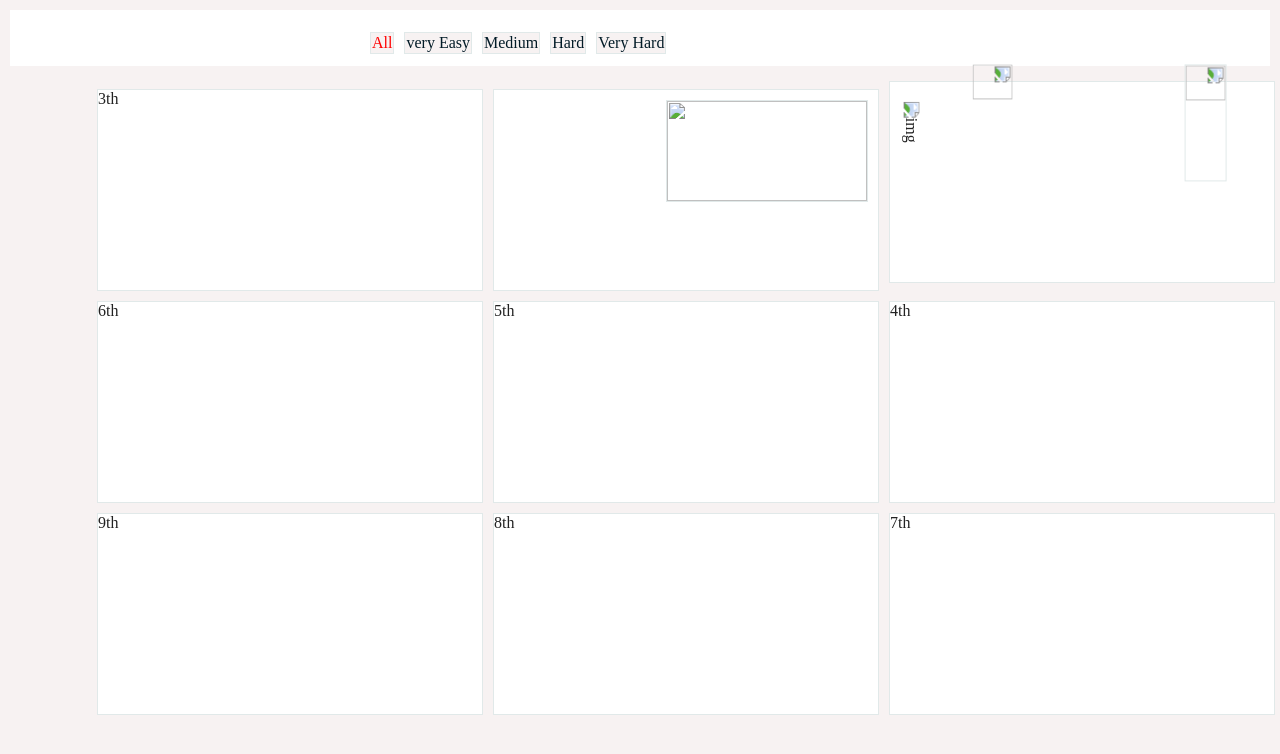
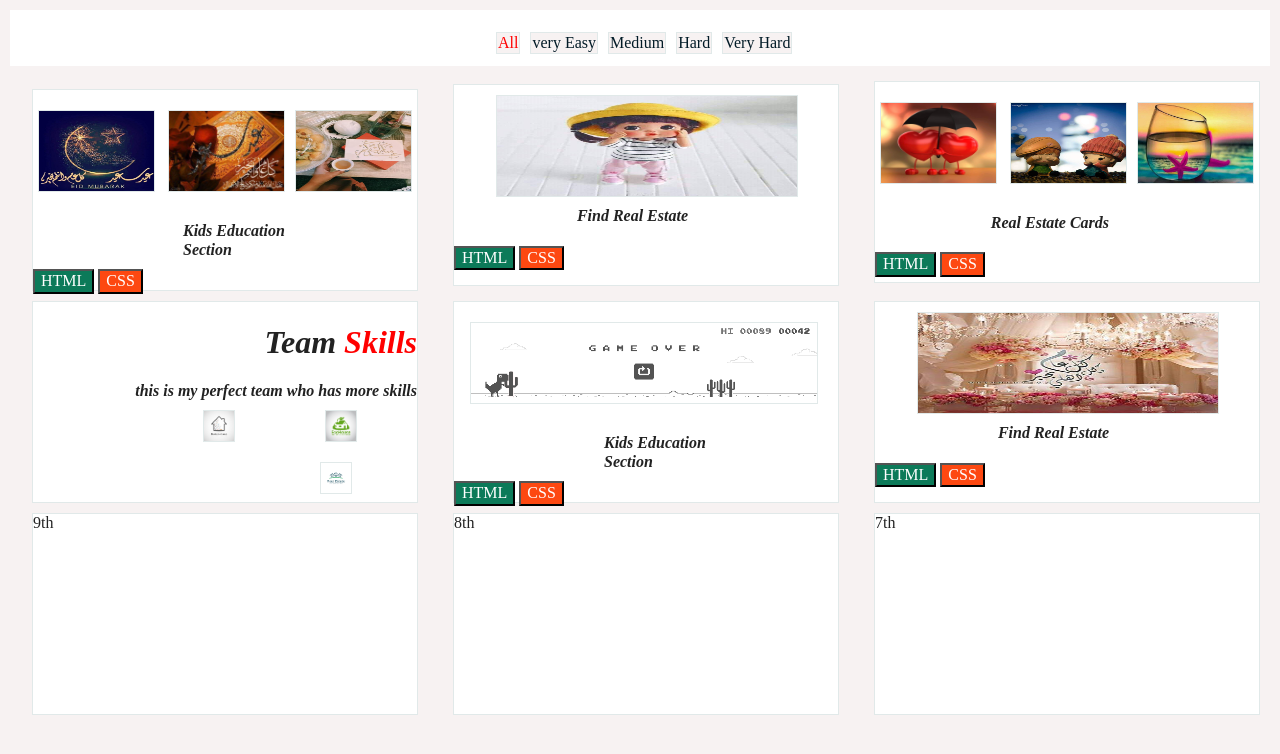
Before and after one commit to dina-eltahawy/zero, a website built with Parcel: page index.html in a window 1280 px wide. Built offline with nearby package versions, Linux system fonts and the light colour scheme; files whose address does not match are found by name.

Commit message:
updating images

```diff
--- a/css/main.css
+++ b/css/main.css
@@ -57,6 +57,13 @@ padding-top: 1px;
 
 }
 
+ul{
+
+  margin-left: 20%;
+  margin-right: 20%;
+  margin-bottom: 10px;
+}
+
 li {
 color: rgb(2, 27, 39);
 margin: 5px;
@@ -75,25 +82,29 @@ margin-bottom: 30px;
 
 
 .first {
-background: #fff;
-margin: 5px;
-
-height: 200px;
-width: 30%;
-float: right;
-border:1px solid rgb(225, 233, 233);
+  background: #fff;
+  margin: 5px;
+  margin-right: 20px;
+  margin-left: 5px;
+margin margin-top: 5px;
+  height:200px;
+  width: 30%;
+  float: right;
+  border:1px solid rgb(225, 233, 233);
 
 }
-img{
-  height: 40px;
-width: 30%;
-transform: rotate(90deg);
+.img1{
+
+
+
 margin-top: 20px;
-margin-left: 0px;
+margin-left: 5px;
 margin-right: 0px;
 margin-bottom: 10px;
 
 border: 1px solid rgb(225, 233, 233);
+width: 30%;
+height:40% ;
 
 }
 
@@ -102,16 +113,56 @@ float: right;
 border: 1px solid rgb(225, 233, 233);
 margin-top: 20px;
 margin-bottom: 30px;
-margin-right: 10px;
+margin-right: 5px;
+height: 40%;
+width: 30%;
 }
+
+.img3{
+  float: right;
+  border: 1px solid rgb(225, 233, 233);
+  margin-top: 20px;
+  margin-bottom: 30px;
+  margin-right: 10px;
+  height: 40%;
+  width: 30%;
+  }
+.note1{
+
+  float: right;
+  margin-right: 150px;
+  margin-left: 100px;
+  font-style:italic;
+ font-weight: bold;padding: 0px;
+ margin-top: 0px;
+ margin-bottom: 10px;
+
+}
+
+.html{
+  background-color: rgb(12, 122, 89);
+  color: white;
+  margin-top: 10px;
+  margin-left: 0px;
+}
+.css{
+  background-color: rgb(253, 72, 17);
+  color: white;
+  margin-top: 10px;
+  margin-left: 0px;
+
+}
+
+
 .second {
   background: #fff;
   margin: 5px;
-
+  margin-right: 30px;
+  margin-left: 5px;
   height:200px;
   width: 30%;
   float: right;
-
+  margin-top:0px ;
   border:1px solid rgb(225, 233, 233);
 
   }
@@ -120,9 +171,10 @@ margin-right: 10px;
   float: right;
 border: 1px solid rgb(225, 233, 233);
 margin:10px;
-margin-left: 15px;
+margin-right: 40px;
+margin-left: 10px;
 transform: rotate(360deg);
-width: 200px;
+width: 300px;
 height: 100px;
 }
 
@@ -132,7 +184,8 @@ height: 100px;
   .third {
     background: #fff;
     margin: 5px;
-
+    margin-left: 10px;
+    margin-right: 30px;
     height:200px;
     width: 30%;
     float: right;
@@ -140,9 +193,40 @@ height: 100px;
     border:1px solid rgb(225, 233, 233);
 
     }
+
+
+    .note2{
+      float: right;
+      margin-right: 100px;
+      margin-left: 150px;
+      font-style:italic;
+     font-weight: bold;padding: 0px;
+     margin-top: 0px;
+
+
+}
+
+.html1{
+  background-color: rgb(12, 122, 89);
+  color: white;
+  margin-top: 10px;
+  margin-left: 0px;
+}
+.css1{
+  background-color: rgb(253, 72, 17);
+  color: white;
+  margin-top: 10px;
+  margin-left: 0px;
+
+}
+
+
+
     .fourth {
       background: #fff;
       margin: 5px;
+      margin-right: 20px;
+      margin-left: 5px;
 
       height:200px;
       width: 30%;
@@ -151,22 +235,102 @@ height: 100px;
 
 
       }
+
+
+
+        .img4{
+          float: right;
+          border: 1px solid rgb(225, 233, 233);
+          margin-top: 20px;
+          margin-bottom: 30px;
+          margin-right: 20px;
+          height: 40%;
+          width:90%;
+          }
+
+
+
+
+
       .fifth {
         background: #fff;
         margin: 5px;
-
+        margin-right: 30px;
+        margin-left: 5px;
         height:200px;
         width: 30%;
         float: right;
         border:1px solid rgb(225, 233, 233);
+      }
 
+      h1{
+
+        float: right;
+        margin-right: 150px;
+        margin-left: 100px;
+        font-style:italic;
+       font-weight: bold;padding: 0px;
+       margin-top: 0px;
+       margin-bottom: 10px;
+        }
+        span{
+          color: red;
+            }
+        .teams{float: right;
+
+
+          font-style:italic;
 
         }
 
-        .sixth {
+        .logo1{
+          float: right;
+          border: 1px solid rgb(225, 233, 233);
+          margin:10px;
+          margin-right: 60px;
+          margin-left: 60px;
+          transform: rotate(360deg);
+          width: 30px;
+          height: 30px;
+        }
+
+        .logo2{
+          float: right;
+          border: 1px solid rgb(225, 233, 233);
+          margin:10px;
+          margin-right: 30px;
+          margin-left: 30px;
+          transform: rotate(360deg);
+          width: 30px;
+          height: 30px;
+        }
+
+        .logo3{
+          float: right;
+          border: 1px solid rgb(225, 233, 233);
+          margin:10px;
+          margin-right:65px;
+          margin-left: 60px;
+          transform: rotate(360deg);
+          width: 30px;
+          height: 30px;
+        }
+
+        .teams{
+          direction: ltr;
+
+
+          font-style:italic;
+         font-weight: bold;padding: 0px;
+
+        }
+
+
+        .sixth{
           background: #fff;
           margin: 5px;
-
+          margin-left: 10px;
+          margin-right: 30px;
           height:200px;
           width: 30%;
           float: right;
@@ -178,6 +342,8 @@ height: 100px;
           .seventh {
             background: #fff;
             margin: 5px;
+            margin-right: 20px;
+             margin-left: 5px;
 
             height:200px;
             width: 30%;
@@ -190,7 +356,8 @@ height: 100px;
             .eighth {
               background: #fff;
               margin: 5px;
-
+              margin-right: 30px;
+              margin-left: 5px;
               height:200px;
               width: 30%;
               float: right;
@@ -201,8 +368,10 @@ height: 100px;
 
               .ninth {
                 background: #fff;
+
                 margin: 5px;
-
+                margin-left: 10px;
+                margin-right: 30px;
                 height:200px;
                 width: 30%;
                 float: right;
--- a/index.html
+++ b/index.html
@@ -44,19 +44,59 @@
 
     <div class="first">
 
-      <img src="img/20181207_142741.jpg"alt="img"/>
-     <img src="img/20181207_142746.jpg"/>
-     <img src="img/20181207_142817.jpg"class="img2"/>
+      <img src="img/FB_IMG_1547840385103.jpg"class="img1"/>
+     <img src="img/FB_IMG_1557953251767.jpg"class="img2"/>
+     <img src="img/FB_IMG_1546362769302.jpg"class="img3"/>
+     <div class="note1" >Real Estate Cards</div>
+     <button class="html">HTML</button>
+     <button class="css">CSS</button>
     </div>
+
+
     <div class="second">
+     <img src="img/FB_IMG_1588711898849.jpg"class="img22"/>
+     <div class="note1" > Find Real Estate</div>
+     <button class="html">HTML</button>
+     <button class="css">CSS</button>
+     </div>
 
-      <img src="img/FB_IMG_1546362769302.jpg"class="img22"/>
+     <div class="third">
+      <img src="img/FB_IMG_1590086462882.jpg"class="img1"/>
+      <img src="img/FB_IMG_1590180733338.jpg"class="img2"/>
+      <img src="img/FB_IMG_1590180860615.jpg"class="img3"/>
+      <div class="note2" >Kids Education Section</div>
+      <button class="html1">HTML</button>
+      <button class="css1">CSS</button>
+      </div>
+
+
+    <div class="fourth">
+      <img src="img/FB_IMG_1590181005850.jpg"class="img22"/>
+      <div class="note1" > Find Real Estate</div>
+      <button class="html">HTML</button>
+      <button class="css">CSS</button>
+
 
     </div>
-    <div class="third">3th</div>
-    <div class="fourth">4th</div>
-    <div class="fifth">5th</div>
-    <div class="sixth">6th</div>
+    <div class="fifth">
+      <img src="img/download.png"class="img4"/>
+
+      <div class="note2" >Kids Education Section</div>
+      <button class="html1">HTML</button>
+      <button class="css1">CSS</button>
+      </div>
+    </div>
+    <div class="sixth">
+      <h1>Team <span>Skills</span></h1>
+      <div class="teams">this is my perfect team who has more skills </div>
+      <img src="img/43014.jpg"class="logo1"/>
+
+      <img src="img/5771.jpg"class="logo2"/>
+
+      <img src="img/OE60X20.jpg"class="logo3"/>
+
+
+    </div>
     <div class="seventh">7th</div>
     <div class="eighth">8th</div>
     <div class="ninth">9th</div>
```
Also changed, not shown: img/43014.jpg (added), img/5771.jpg (added), img/FB_IMG_1546362769302.jpg (added), img/FB_IMG_1547840385103.jpg (added), img/FB_IMG_1557953251767.jpg (added), img/FB_IMG_1588711892191.jpg (added), img/FB_IMG_1588711895842.jpg (added), img/FB_IMG_1588711898849.jpg (added), img/FB_IMG_1590086462882.jpg (added), img/FB_IMG_1590180707016.jpg (added), img/FB_IMG_1590180714292.jpg (added), img/FB_IMG_1590180733338.jpg (added), img/FB_IMG_1590180860615.jpg (added), img/FB_IMG_1590181005850.jpg (added), 2 more files, 2 other files.
